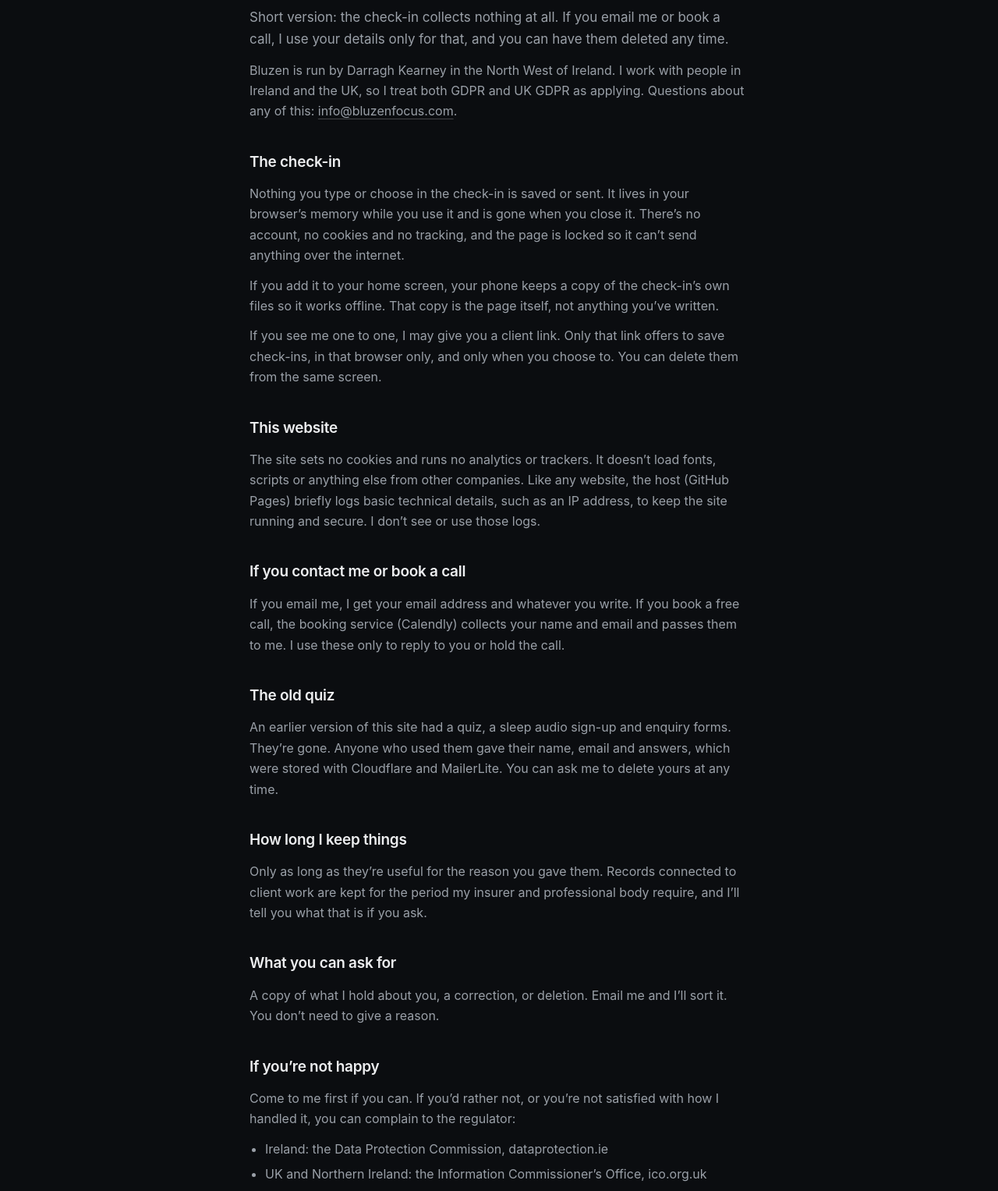
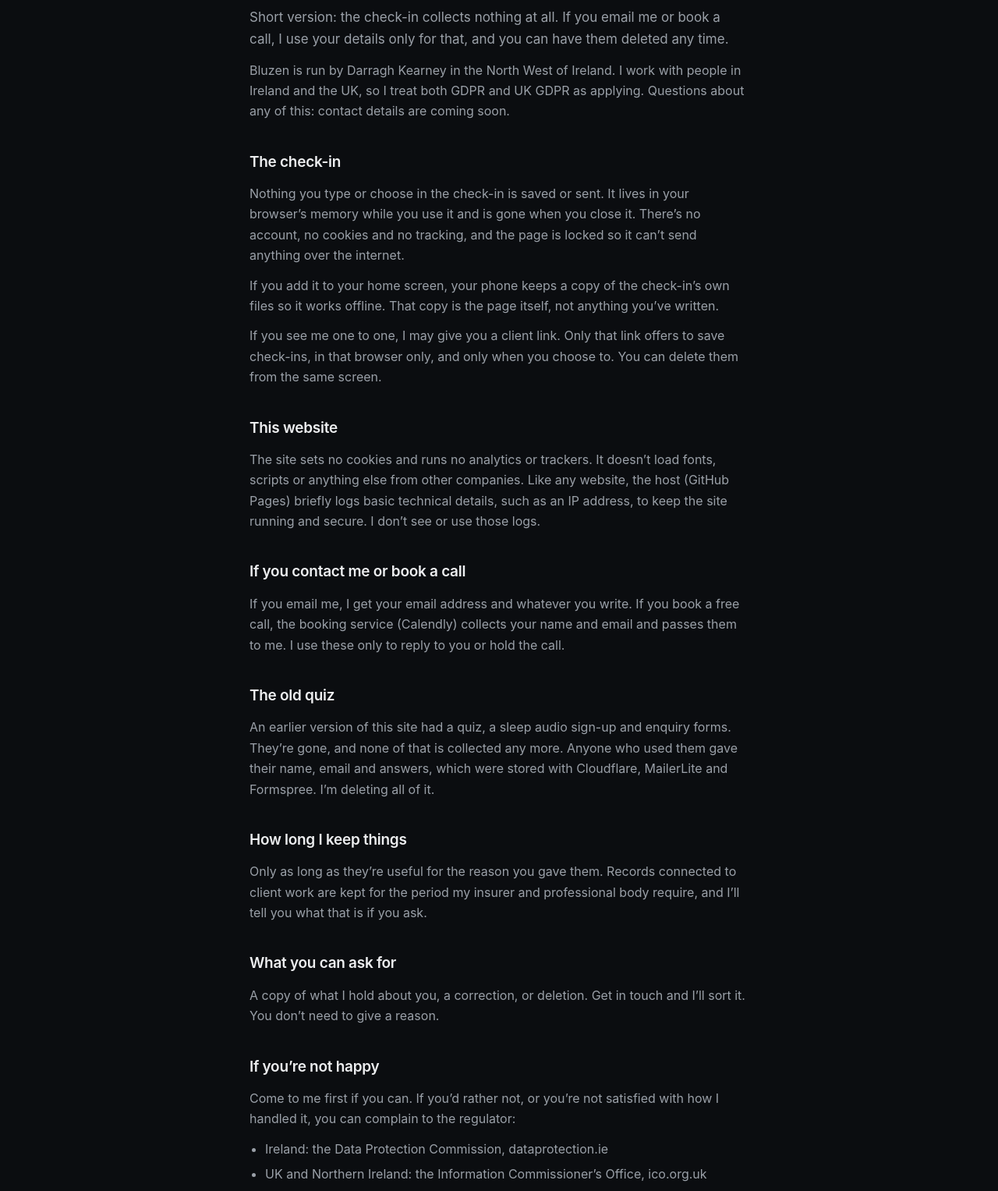
Before and after one commit to darraghkearney123-code/Bluzen, a plain HTML site: page privacy.html in a window 1280 px wide. Shown: the part 181-1708 px from the top of the page at 78% size. Drawn offline with Linux system fonts and the light colour scheme.

Commit message:
Contact and price placeholders; old quiz data being deleted; name not final
- No working contact address yet: removed info@bluzenfocus.com everywhere and
  added TODO CONTACT placeholders (home, privacy, accessibility).
- Sessions page: TODO PRICES placeholder.
- Privacy: old quiz, sign-up and enquiry data is being deleted; collection has
  stopped. Line to update with the date once done.
- README: the Bluzen name may change, with a checklist of everything a rename touches.

Co-Authored-By: Claude Opus 5.5 <noreply@anthropic.com>
Claude-Session: https://claude.ai/code/session_014ZdHZRg69Zk8r8htrs6q3J

```diff
--- a/privacy.html
+++ b/privacy.html
@@ -16,9 +16,10 @@
 <body>
 <header class="top"><a class="wordmark" href="/" aria-label="Bluzen home">bluzen</a><a class="small" href="/check-in/">Check in</a></header>
 <!--
-  NOTE FOR DARRAGH: a working draft in your voice, not legal advice. CONFIRM before relying on it:
-    1. Which contact email works (the site runs on bluzenfocus.net).
-    2. What happens to the old quiz records already held in Cloudflare, and by when.
+  NOTE FOR DARRAGH: a working draft in your voice, not legal advice. Before relying on it:
+    1. TODO CONTACT: add a working contact email in the two places marked below. A privacy
+       notice needs one, so people can ask for their data or have it deleted.
+    2. Old quiz records: once they're deleted, change "I'm deleting" to "I deleted" with the date.
     3. How long client records are kept (check with Holistic Insurance Services and your professional body).
   Update the "Last updated" date whenever you change this.
 -->
@@ -26,7 +27,7 @@
 <p class="label">Privacy</p>
 <h1>What happens to your details.</h1>
 <p class="lede">Short version: the check-in collects nothing at all. If you email me or book a call, I use your details only for that, and you can have them deleted any time.</p>
-<p>Bluzen is run by Darragh Kearney in the North West of Ireland. I work with people in Ireland and the UK, so I treat both GDPR and UK GDPR as applying. Questions about any of this: <a href="mailto:info@bluzenfocus.com">info@bluzenfocus.com</a>.</p>
+<p>Bluzen is run by Darragh Kearney in the North West of Ireland. I work with people in Ireland and the UK, so I treat both GDPR and UK GDPR as applying. Questions about any of this: <!-- TODO CONTACT --> contact details are coming soon.</p>
 
 <h2>The check-in</h2>
 <p>Nothing you type or choose in the check-in is saved or sent. It lives in your browser’s memory while you use it and is gone when you close it. There’s no account, no cookies and no tracking, and the page is locked so it can’t send anything over the internet.</p>
@@ -40,13 +41,13 @@
 <p>If you email me, I get your email address and whatever you write. If you book a free call, the booking service (Calendly) collects your name and email and passes them to me. I use these only to reply to you or hold the call.</p>
 
 <h2>The old quiz</h2>
-<p>An earlier version of this site had a quiz, a sleep audio sign-up and enquiry forms. They’re gone. Anyone who used them gave their name, email and answers, which were stored with Cloudflare and MailerLite. <!-- CONFIRM: what you'll do with these and by when, for example "I'll delete these records by [date]." --> You can ask me to delete yours at any time.</p>
+<p>An earlier version of this site had a quiz, a sleep audio sign-up and enquiry forms. They’re gone, and none of that is collected any more. Anyone who used them gave their name, email and answers, which were stored with Cloudflare, MailerLite and Formspree. I’m deleting all of it. <!-- Once done, change the line above to: "I deleted all of it on [date]." --></p>
 
 <h2>How long I keep things</h2>
 <p>Only as long as they’re useful for the reason you gave them. Records connected to client work are kept for the period my insurer and professional body require, and I’ll tell you what that is if you ask.</p>
 
 <h2>What you can ask for</h2>
-<p>A copy of what I hold about you, a correction, or deletion. Email me and I’ll sort it. You don’t need to give a reason.</p>
+<p>A copy of what I hold about you, a correction, or deletion. Get in touch and I’ll sort it. You don’t need to give a reason. <!-- TODO CONTACT: say how, once there's a working email. --></p>
 
 <h2>If you’re not happy</h2>
 <p>Come to me first if you can. If you’d rather not, or you’re not satisfied with how I handled it, you can complain to the regulator:</p>
```
Also changed, not shown: accessibility.html (+1 -1 lines), index.html (+2 -2 lines), sessions.html (+2 -1 lines), 1 other file.
